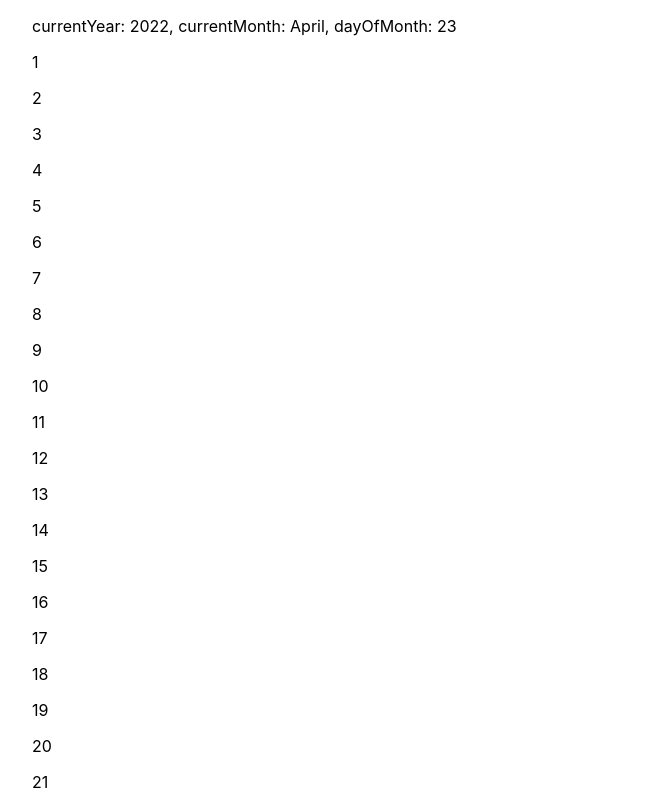
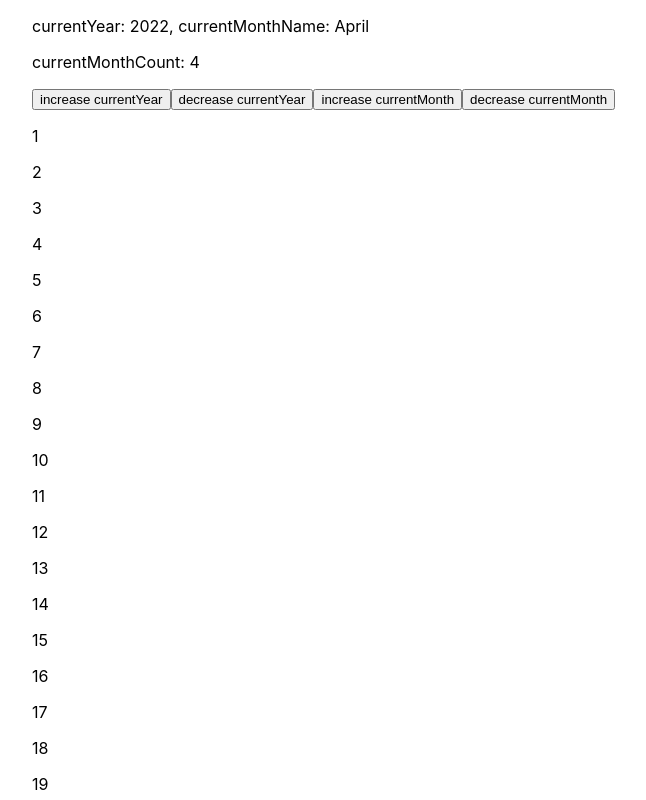
Before and after one commit to develijahlee/calendar-budget, a Next.js app: page / in a window 1280 px wide. Shown: the top 800 px of the page, without its empty margins (0-646 px from the left). Built offline with nearby package versions, Linux system fonts and the light colour scheme.

Commit message:
refactor date states

```diff
--- a/pages/index.tsx
+++ b/pages/index.tsx
@@ -4,9 +4,9 @@ import { useState, useEffect } from 'react'
 import styles from '../styles/Home.module.scss'
 
 const Home: NextPage = () => {
-  const [currentYear, setCurrentYear] = useState(0)
-  const [currentMonth, setCurrentMonth] = useState('')
-  const [dayOfMonth, setDayOfMonth] = useState(0)
+  const [currentYear, setCurrentYear] = useState(new Date().getFullYear())
+  const [currentMonthName, setCurrentMonthName] = useState('')
+  const [currentMonthCount, setCurrentMonthCount] = useState(new Date().getMonth() + 1)
   const [totalDaysOfMonth, setTotalDaysOfMonth] = useState([]) as Array<any>
 
   const getDaysInMonth = (year: number, month: number) => {
@@ -44,18 +44,29 @@ const Home: NextPage = () => {
     }
   }
 
+  const changeCurrentYear = (param: string) => {
+    if (param === 'increase') {
+      setCurrentYear(currentYear => currentYear + 1)
+    } else if (param === 'decrease') {
+      setCurrentYear(currentYear => currentYear - 1)
+    }
+  }
+
+  const changeCurrentMonth = (param: string) => {
+    if (param === 'increase') {
+      setCurrentMonthCount(currentMonthCount => currentMonthCount + 1)
+    } else if (param === 'decrease') {
+      setCurrentMonthCount(currentMonthCount => currentMonthCount - 1)
+    }
+  }
+
   useEffect(() => {
-    const date = new Date();
-    const currentYear = date.getFullYear();
-    const currentMonthCount = date.getMonth() + 1; // 👈️ months are 0-based
     const currentMonthName = getMonthName(currentMonthCount)
-    const dayOfMonth = new Date().getDate();
     const daysInCurrentMonth = getDaysInMonth(currentYear, currentMonthCount);
     setCurrentYear(currentYear)
-    setCurrentMonth(currentMonthName)
-    setDayOfMonth(dayOfMonth)
+    setCurrentMonthName(currentMonthName)
     setTotalDaysOfMonth([...Array(daysInCurrentMonth).keys()])
-  }, [])
+  }, [currentMonthCount, currentYear])
 
   return (
     <div className={styles.container}>
@@ -64,7 +75,12 @@ const Home: NextPage = () => {
         <meta name="description" content="Generated by create next app" />
         <link rel="icon" href="/favicon.ico" />
       </Head>
-      <p>currentYear: {currentYear}, currentMonth: {currentMonth}, dayOfMonth: {dayOfMonth}</p>
+      <p>currentYear: {currentYear}, currentMonthName: {currentMonthName}</p>
+      <p>currentMonthCount: {currentMonthCount}</p>
+      <button onClick={() => changeCurrentYear('increase')}>increase currentYear</button>
+      <button onClick={() => changeCurrentYear('decrease')}>decrease currentYear</button>
+      <button onClick={() => changeCurrentMonth('increase')}>increase currentMonth</button>
+      <button onClick={() => changeCurrentMonth('decrease')}>decrease currentMonth</button>
       {totalDaysOfMonth.map((day: number) => (
         <p key={day + 1}>{day + 1}</p>
       ))}
```
